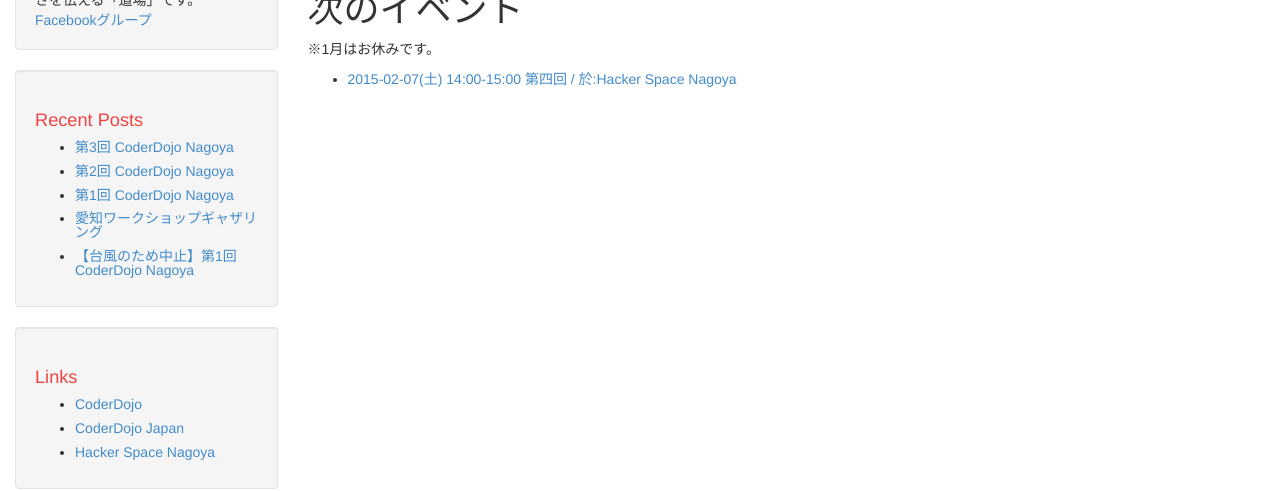
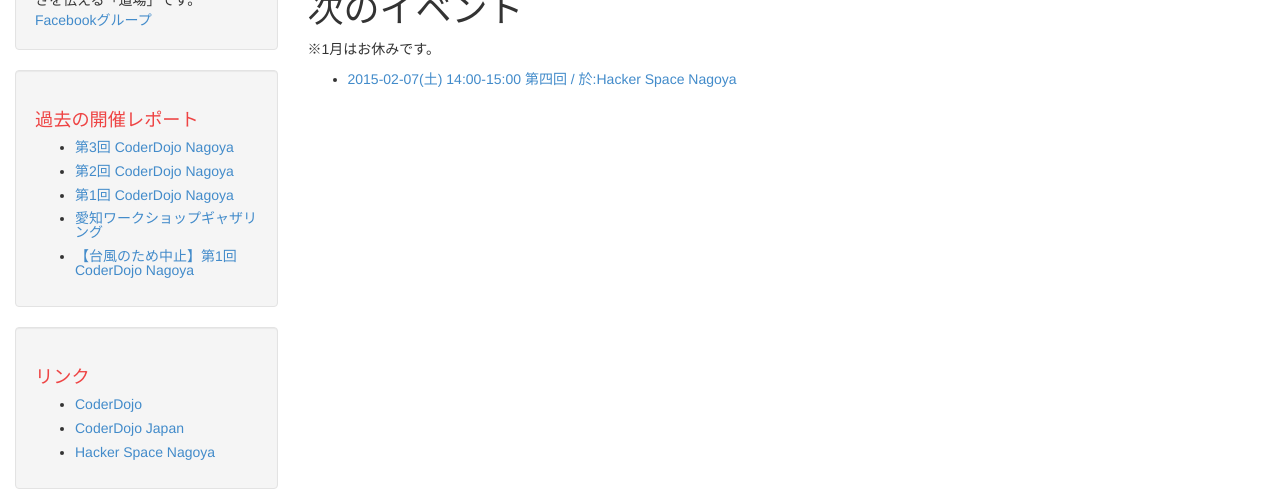
Before and after one commit to coderdojo-nagoya/coderdojo-nagoya.github.io, a Jekyll site: the page built from index.md, in a window 1280 px wide. Shown: the part 150-641 px from the top of the page. Built offline with Jekyll 4.4.1, drawn with Linux system fonts in a browser that asks for light colours; Markdown is read by kramdown in place of the engine named in the settings.

Commit message:
サイドバーの見出しを日本語化

```diff
--- a/_includes/links-list.html
+++ b/_includes/links-list.html
@@ -1,4 +1,4 @@
-<h1>Links</h1>
+<h1>リンク</h1>
 <ul>
   <li><a href="https://coderdojo.com/" target="_blank">CoderDojo</a></li>
   <li><a href="http://coderdojo.jp/" target="_blank">CoderDojo Japan</a></li>
--- a/_includes/sidebar.html
+++ b/_includes/sidebar.html
@@ -4,7 +4,7 @@
 </div>
 
 <div class="sidebar well">
-    <h1>Recent Posts</h1>
+    <h1>過去の開催レポート</h1>
     <ul>
         {% for post in site.posts limit:5 %}
           <li><a href="{{ site.baseurl}}{{ post.url }}">{{ post.title }}</a></li>
```
